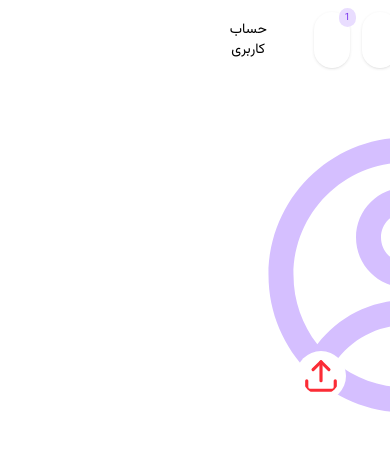
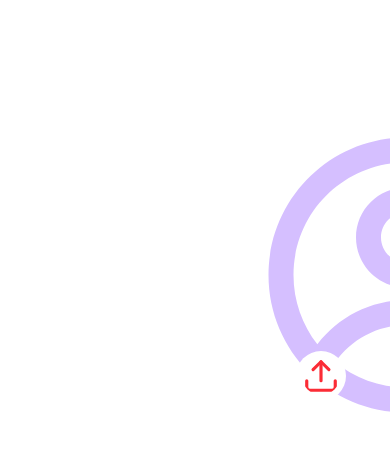
Before and after one commit to alisoltaninejad/Admin-Dashboard, a React (Vite) app: page /NewUser in a window 390 px wide. Shown: the top 450 px of the page. Built offline with nearby package versions, Linux system fonts and the light colour scheme; a web font is replaced by a local one.

Commit message:
Responive Navbar & Sidebar

```diff
--- a/src/components/Icons/Icons.jsx
+++ b/src/components/Icons/Icons.jsx
@@ -19,6 +19,8 @@
 import { FaEye } from "react-icons/fa";
 import { TiEdit } from "react-icons/ti";
 import { LuUpload } from "react-icons/lu";
+import { FaEllipsis } from "react-icons/fa6";
+import { IoClose } from "react-icons/io5";
 
 /**
  * سیستم آیکون‌های متمرکز پروژه
@@ -49,13 +51,18 @@
     eye:FaEye,
     edit:TiEdit,
     upload:LuUpload,
+    ellipsis:FaEllipsis,
+    close:IoClose,
 
   };
 
   const sizeClasses = {
+    xs: "w-2 h-2 text-xs",
     sm: "w-4 h-4 text-sm",
     md: "w-5 h-5 text-base",
     lg: "w-6 h-6 text-lg",
+    xl: "w-8 h-8 text-xl",
+    xxl: "w-10 h-10 text-2xl  ",
   };
 
   const colorClasses = {
--- a/src/components/Navbar/ControlButtons.jsx
+++ b/src/components/Navbar/ControlButtons.jsx
@@ -1,7 +1,7 @@
 import React from 'react'
 import Icon from "./../Icons/Icons";
 
-export default function ControlButtons({name,icoName,badge}) {
+export default function ControlButtons({name,icoName,badge,iconSize}) {
   const clickHandler =()=>{
     if(name==='theme'){
 
@@ -11,7 +11,7 @@
        <button
        onClick={clickHandler}
        className=" relative w-fit p-2 shadow rounded-full cursor-pointer hover:bg-brand-50 transition-all">
-            <Icon name={icoName} />
+            <Icon name={icoName} size={iconSize}/>
            {badge && ( <span className='absolute -top-1 -start-1.5 p-0.5 px-1.5 text-[10px] bg-brand-100 text-brand-500 rounded-full'> {badge}</span>)}
           </button>
   )
--- a/src/components/Navbar/Navbar.jsx
+++ b/src/components/Navbar/Navbar.jsx
@@ -5,6 +5,7 @@
 import ControlButtons from "./ControlButtons";
 export default function UserMenu() {
   const [showProfileMenu, setShowProfileMenu] = useState(false);
+  const [showLeftSection, setShowLeftSection] = useState(false);
   const menuRef = useRef(null);
 
   useEffect(() => {
@@ -25,15 +26,22 @@
   };
 
   return (
-    <div className="w-[79.8%] h-[69px]  fixed end-0 z-50 border-b border-b-gray-200 bg-white">
-      <div className="flex justify-between items-center">
+    <>
+      <div className="w-full h-[69px] xl:w-[79.8%] fixed end-0 z-50 border-b border-b-gray-200 bg-brand-100  md:bg-white">
+        <div className="flex justify-between items-center relative">
           {/* بخش سمت راست */}
           <SearchBox />
+          {/* لووگو */}
+          <div className="md:hidden flex pb-2">
+            <span className="self-end  font-Aleo">AliSoliNejad</span>
+            <Icon name="king" size="lg" className="w-[50px] h-[50px]" />
+          </div>
 
-        {/* بخش سمت چپ */}
+          {/* -------بخش سمت چپ------------desktop */}
+          <div className="hidden md:inline-block">
             <div className="flex gap-3 p-3">
-          <ControlButtons name='theme' icoName="moon" />
-          <ControlButtons name='notification' icoName="ring" badge='1'/>
+              <ControlButtons name="theme" icoName="moon" />
+              <ControlButtons name="notification" icoName="ring" badge="1" />
               {/* منوی کاربر */}
               <div className="relative" ref={menuRef}>
                 <button
@@ -51,13 +59,83 @@
                     />
                   </h4>
                 </button>
+              </div>
 
                {showProfileMenu && (
+                    <div className="absolute top-full left-2 right-2 mt-1">
                       <ProfileMenu handleMenuItemClick={handleMenuItemClick} />
+                    </div>
+                  )}
+            </div>
+          </div>
+
+          {/* -------بخش سمت چپ------------mobile*/}
+          <button
+            onClick={() => setShowLeftSection(!showLeftSection)}
+            className="md:hidden flex justify-center items-center w-fit m-3 p-2 shadow rounded-sm focus:bg-brand-50 cursor-pointer">
+            <Icon name="ellipsis" />
+          </button>
+
+          {showLeftSection && (
+            <div className="md:hidden absolute top-full w-full h-fit py-1 px-2 bg-white border-t border-gray-200 shadow-md ">
+              <div className="flex justify-between items-center gap-2 px-2 py-1">
+                {/* سمت راست - جستجو */}
+                <div className="flex items-center w-[50%] p-1 shadow rounded-sm">
+                  <input
+                    type="text"
+                    className="w-full outline-none bg-transparent "
+                    placeholder="جستجو..."
+                  />
+                  <Icon name="search" />
+                </div>
+
+                {/* سمت چپ - دکمه های دسترسی وحساب کاربری */}
+                <div className="w-[40%] flex justify-end gap-2 items-center ">
+                  {/* دکمه های دسترسی */}
+                  <div className="flex gap-2">
+                    <ControlButtons
+                      name="theme"
+                      icoName="moon"
+                      iconSize="sm"
+                      className="p-1 min-w-6 min-h-6"
+                    />
+                    <ControlButtons
+                      name="notification"
+                      icoName="ring"
+                      badge="1"
+                      iconSize="sm"
+                      className="p-1 min-w-6 min-h-6"
+                    />
+                  </div>
+                  {/* منوی کاربر */}
+                  <div className="relative" ref={menuRef}>
+                    <button
+                      className="flex justify-between items-center gap-1 w-fit text-xs p-1 cursor-pointer hover:bg-brand-50 rounded transition-all"
+                      onClick={() => setShowProfileMenu(!showProfileMenu)}>
+                      <Icon name="userAvatar" size="sm" />
+                      <h4 className="flex items-center gap-0.5 text-[10px]">
+                        حساب کاربری
+                        <Icon
+                          name="chevronDown"
+                          size="xs"
+                          className={`transition-transform ${
+                            showProfileMenu ? "rotate-180" : ""
+                          }`}
+                        />
+                      </h4>
+                    </button>
+                  </div>
+                  {showProfileMenu && (
+                    <div className="absolute top-full left-2 right-2 mt-1">
+                      <ProfileMenu handleMenuItemClick={handleMenuItemClick} />
+                    </div>
                   )}
                 </div>
               </div>
             </div>
+          )}
         </div>
+      </div>
+    </>
   );
 }
--- a/src/components/Navbar/SearchBox.jsx
+++ b/src/components/Navbar/SearchBox.jsx
@@ -1,20 +1,29 @@
-import React from 'react'
+import { useState } from "react";
 import Icon from "./../Icons/Icons";
+import Sidebar from "./../Sidebar/Sidebar";
 
 export default function SearchBox() {
+  const [showSidebar, setShowSidebar] = useState(false);
+
   return (
-     <div className="flex gap-3 p-3">
-          <button className="flex justify-center items-center w-fit p-2 shadow rounded-sm">
+    <div className="flex gap-3 p-3 ">
+      <button
+        onClick={() => setShowSidebar(!showSidebar)}
+        className="xl:hidden flex justify-center items-center w-fit p-2 shadow rounded-sm focus:bg-brand-50 cursor-pointer">
         <Icon name="menu" />
       </button>
-          <div className="flex items-center w-[400px] p-2 shadow rounded-sm">
+      <div className="hidden md:flex items-center w-[400px] p-2 shadow rounded-sm">
         <input
           type="text"
-              className="w-full outline-none bg-transparent"
+          className="w-full outline-none bg-transparent "
           placeholder="جستجو..."
         />
         <Icon name="search" />
       </div>
+
+      {showSidebar && (
+        <Sidebar showSidebar={showSidebar} setShowSidebar={setShowSidebar} />
+      )}
     </div>
-  )
+  );
 }
--- a/src/components/Sidebar/Sidebar.jsx
+++ b/src/components/Sidebar/Sidebar.jsx
@@ -3,20 +3,27 @@
 import Icon from "../Icons/Icons";
 import SidebarHeader from "./SidebarHeader";
 import MainMenuItem from "./MainMenuItem";
-import { mainMenuItems, contentManagementItems, settingsItems } from "./menuData";
+import {
+  mainMenuItems,
+  contentManagementItems,
+  settingsItems,
+} from "./menuData";
 
-export default function Sidebar() {
+export default function Sidebar({ showSidebar, setShowSidebar }) {
   const [openMenus, setOpenMenus] = useState({});
+
   const location = useLocation();
 
   const toggleMenu = (menuId) => {
-    setOpenMenus(prev => ({ ...prev, [menuId]: !prev[menuId] }));
+    setOpenMenus((prev) => ({ ...prev, [menuId]: !prev[menuId] }));
   };
 
   return (
-    <div className="flex flex-col w-1/5 h-screen fixed bg-white shadow-lg">
-      <SidebarHeader />
-
+    <div
+      className={`${
+        showSidebar ? "flex" : "hidden"
+      } xl:flex flex-col min-w-[300px] xl:min-w-[200px] lg:w-1/5 h-screen fixed top-0 start-0 bg-white shadow-lg z-50`}>
+      <SidebarHeader setShowSidebar={setShowSidebar} />
       <nav className="flex-1 overflow-y-auto p-4 space-y-1 scrollbar-hide">
         {mainMenuItems.map((item) => (
           <MainMenuItem
@@ -40,8 +47,7 @@
                   location.pathname === item.path
                     ? "bg-brand-100 text-brand-800"
                     : "text-gray-700 hover:bg-brand-50"
-                }`}
-              >
+                }`}>
                 <Icon name={item.icon} className="w-5 h-5 me-2" />
                 <span>{item.title}</span>
                 {item.badge && (
@@ -67,8 +73,7 @@
                   location.pathname === item.path
                     ? "bg-brand-100 text-brand-800"
                     : "text-gray-700 hover:bg-brand-50"
-                }`}
-              >
+                }`}>
                 <Icon name={item.icon} className="w-5 h-5 me-2" />
                 <span>{item.title}</span>
               </Link>
@@ -76,7 +81,6 @@
           </div>
         </div>
       </nav>
-
       <div className="p-4 text-center text-xs text-gray-500 border-t border-gray-100">
         ساخته شده با ❤️ توسط علی سلطانی
       </div>
--- a/src/components/Sidebar/SidebarHeader.jsx
+++ b/src/components/Sidebar/SidebarHeader.jsx
@@ -1,11 +1,24 @@
-import React from 'react'
+import React from "react";
 import Icon from "./../Icons/Icons";
 
-export default function SidebarHeader() {
+export default function SidebarHeader({ setShowSidebar }) {
   return (
-    <div className="flex w-full h-[80px] p-4 text-2xl items-baseline justify-center text-gray-800 bg-brand-300 shadow shadow-brand-950 z-50">
-        <span className="self-end  font-Aleo">AliSoliNejad</span>
-        <Icon name="king" size="lg" className="w-[50px] h-[50px]" />
-      </div>
-  )
+<div className="relative flex w-full h-[80px] p-4 items-center text-gray-800 xl:bg-brand-300 shadow-[0_4px_6px_-1px_rgba(0,0,0,0.1)] z-50">
+
+  {/* دکمه بستن */}
+  <button
+    className="xl:hidden cursor-pointer p-1 hover:bg-red-100 rounded transition-colors align-bottom"
+    onClick={() => setShowSidebar(false)}
+  >
+    <Icon name="close" size="lg" color="danger" />
+  </button>
+
+  {/* لوگو در وسط */}
+  <div className="flex items-end gap-2 mx-auto">
+    <span className="text-2xl font-Aleo">AliSoliNejad</span>
+    <Icon name="king" size="lg" className="w-[50px] h-[50px]" />
+  </div>
+
+</div>
+  );
 }
```
Lines whose indentation alone changed are shown as unchanged.
